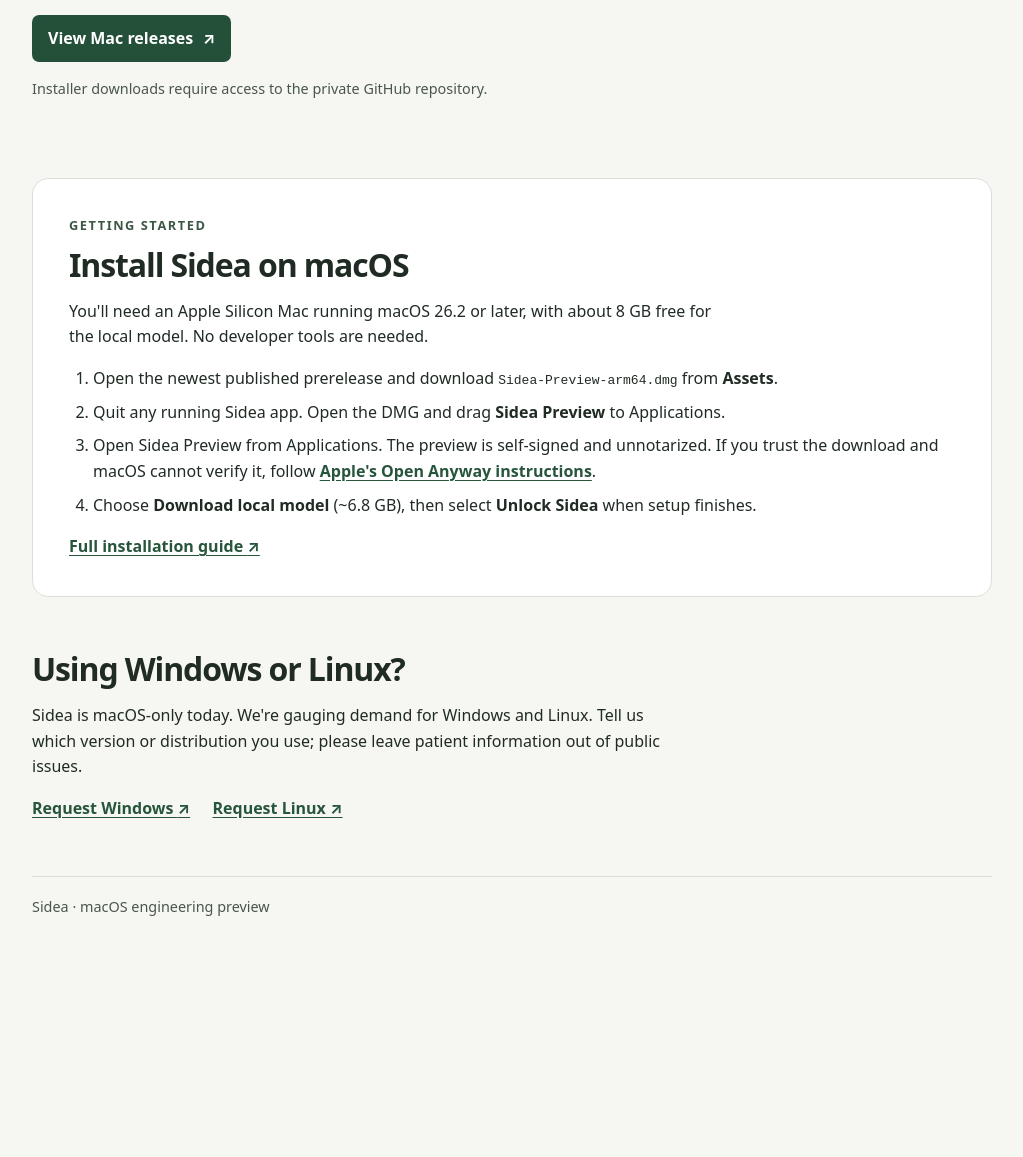
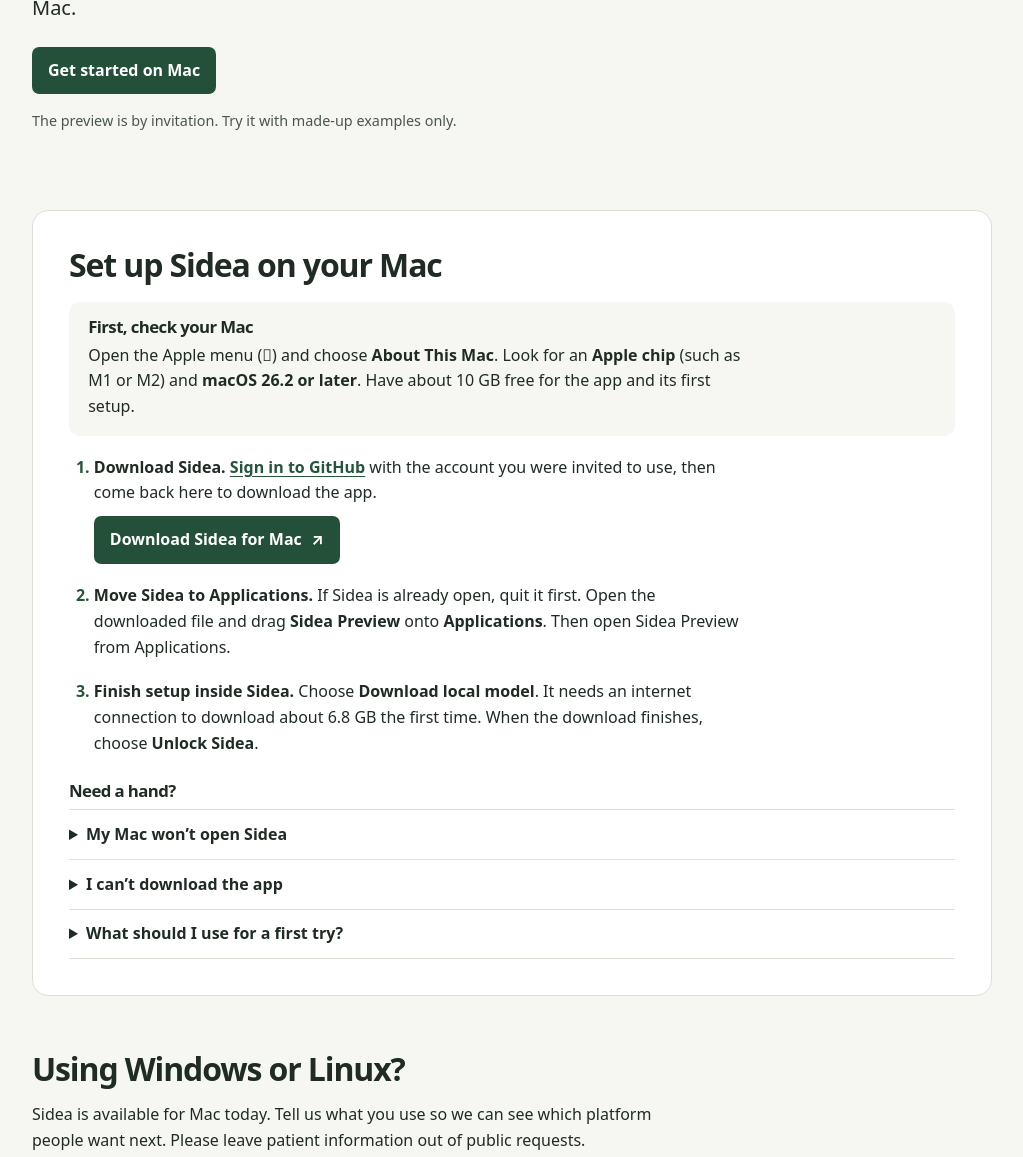
Before and after one commit to agonza1/sidea-preview, a plain HTML site: page index.html in a window 1280 px wide. Shown: the part 529-1686 px from the top of the page, without its empty margins (128-1151 px from the left). Before the commit the page ends 1466 px from the top, so only its background shows below. Drawn offline with Linux system fonts and the light colour scheme.

Commit message:
Make the Sidea preview site easier for clinicians (#1)
Co-authored-by: agonza1 <16296681+agonza1@users.noreply.github.com>

```diff
--- a/index.html
+++ b/index.html
@@ -3,8 +3,8 @@
 <head>
   <meta charset="utf-8">
   <meta name="viewport" content="width=device-width, initial-scale=1">
-  <meta name="description" content="Sidea is a local patient memory for Mac. Explore the engineering preview with synthetic data.">
-  <title>Sidea — Local patient memory for Mac</title>
+  <meta name="description" content="Sidea helps healthcare professionals keep notes organized and prepare for appointments. Try the Mac preview with made-up examples.">
+  <title>Sidea | Patient notes and visit prep for Mac</title>
   <link rel="stylesheet" href="styles.css">
 </head>
 <body>
@@ -16,40 +16,59 @@
         </svg>
         Sidea
       </div>
-      <span class="badge">Engineering preview</span>
+      <span class="badge">Mac preview</span>
     </header>
 
     <section class="hero" aria-labelledby="intro">
-      <p class="eyebrow">A local workspace for Mac</p>
+      <p class="eyebrow">For healthcare professionals</p>
       <h1 id="intro">Your patient notes,<br class="wide"> close at hand.</h1>
-      <p class="lede">Capture notes, find a patient and prepare for your next meeting in one chat. Sidea runs locally on your Mac. This preview is for synthetic data only.</p>
-      <a class="button" href="https://github.com/agonza1/Sidea-pro/releases">View Mac releases <span aria-hidden="true">↗</span></a>
-      <p class="fine-print">Installer downloads require access to the private GitHub repository.</p>
+      <p class="lede">Keep track of what happened at the last visit and what to follow up on next. Sidea helps you save notes, find details and prepare for appointments, all from one chat on your Mac.</p>
+      <a class="button" href="#install">Get started on Mac</a>
+      <p class="fine-print">The preview is by invitation. Try it with made-up examples only.</p>
     </section>
 
     <section class="panel" aria-labelledby="install">
-      <p class="eyebrow">Getting started</p>
-      <h2 id="install">Install Sidea on macOS</h2>
-      <p>You'll need an Apple Silicon Mac running macOS 26.2 or later, with about 8 GB free for the local model. No developer tools are needed.</p>
-      <ol>
-        <li>Open the newest published prerelease and download <code>Sidea-Preview-arm64.dmg</code> from <strong>Assets</strong>.</li>
-        <li>Quit any running Sidea app. Open the DMG and drag <strong>Sidea Preview</strong> to Applications.</li>
-        <li>Open Sidea Preview from Applications. The preview is self-signed and unnotarized. If you trust the download and macOS cannot verify it, follow <a href="https://support.apple.com/en-ie/102445">Apple's Open Anyway instructions</a>.</li>
-        <li>Choose <strong>Download local model</strong> (~6.8 GB), then select <strong>Unlock Sidea</strong> when setup finishes.</li>
+      <h2 id="install">Set up Sidea on your Mac</h2>
+      <div class="requirements">
+        <h3>First, check your Mac</h3>
+        <p>Open the Apple menu () and choose <strong>About This Mac</strong>. Look for an <strong>Apple chip</strong> (such as M1 or M2) and <strong>macOS 26.2 or later</strong>. Have about 10 GB free for the app and its first setup.</p>
+      </div>
+      <ol class="steps">
+        <li>
+          <strong>Download Sidea.</strong> <a href="https://github.com/login">Sign in to GitHub</a> with the account you were invited to use, then come back here to download the app.
+          <div class="download"><a class="button" href="https://github.com/agonza1/Sidea-pro/releases/download/v0.1.0-alpha.2-preview.5/Sidea-Preview-arm64.dmg">Download Sidea for Mac <span aria-hidden="true">↗</span></a></div>
+        </li>
+        <li><strong>Move Sidea to Applications.</strong> If Sidea is already open, quit it first. Open the downloaded file and drag <strong>Sidea Preview</strong> onto <strong>Applications</strong>. Then open Sidea Preview from Applications.</li>
+        <li><strong>Finish setup inside Sidea.</strong> Choose <strong>Download local model</strong>. It needs an internet connection to download about 6.8 GB the first time. When the download finishes, choose <strong>Unlock Sidea</strong>.</li>
       </ol>
-      <a href="https://github.com/agonza1/Sidea-pro#installation">Full installation guide <span aria-hidden="true">↗</span></a>
+      <div class="help">
+        <h3>Need a hand?</h3>
+        <details>
+          <summary>My Mac won’t open Sidea</summary>
+          <p>Apple hasn’t verified this preview. If your Mac says it can’t verify Sidea and you trust the download, choose <strong>Done</strong>. Open <strong>System Settings → Privacy &amp; Security</strong>, then select <strong>Open Anyway</strong> and confirm. If your work Mac blocks this option, ask your IT team. If the warning says Sidea is damaged or contains malware, stop and contact whoever invited you.</p>
+          <p><a href="https://support.apple.com/en-ie/102445">Apple’s guide with screenshots <span aria-hidden="true">↗</span></a></p>
+        </details>
+        <details>
+          <summary>I can’t download the app</summary>
+          <p>Make sure you’re signed in to GitHub with the account that received the invitation. If you have access, you can also open the <a href="https://github.com/agonza1/Sidea-pro/releases/tag/v0.1.0-alpha.2-preview.5">download page on GitHub</a> and select <strong>Sidea-Preview-arm64.dmg</strong> under <strong>Assets</strong>. If you still can’t open it, check with the person who invited you.</p>
+        </details>
+        <details>
+          <summary>What should I use for a first try?</summary>
+          <p>Make up a patient and a short note, such as a reminder to check how a new routine is going. Then ask Sidea to help you prepare for that patient’s next visit. Please keep real patient information out of the preview.</p>
+        </details>
+      </div>
     </section>
 
     <section class="platforms" aria-labelledby="platforms">
       <h2 id="platforms">Using Windows or Linux?</h2>
-      <p>Sidea is macOS-only today. We're gauging demand for Windows and Linux. Tell us which version or distribution you use; please leave patient information out of public issues.</p>
+      <p>Sidea is available for Mac today. Tell us what you use so we can see which platform people want next. Please leave patient information out of public requests.</p>
       <div class="links">
         <a href="https://github.com/agonza1/sidea-preview/issues/new?title=Windows%20support">Request Windows <span aria-hidden="true">↗</span></a>
         <a href="https://github.com/agonza1/sidea-preview/issues/new?title=Linux%20support">Request Linux <span aria-hidden="true">↗</span></a>
       </div>
     </section>
 
-    <footer>Sidea · macOS engineering preview</footer>
+    <footer>Sidea · Mac preview</footer>
   </main>
 </body>
 </html>
--- a/styles.css
+++ b/styles.css
@@ -46,7 +46,7 @@ header {
   letter-spacing: .12em;
 }
 
-h1, h2 { margin: 0; line-height: 1.12; letter-spacing: -.035em; }
+h1, h2, h3 { margin: 0; line-height: 1.12; letter-spacing: -.035em; }
 h1 { font-family: Georgia, serif; font-size: clamp(2.7rem, 8vw, 5.6rem); font-weight: 500; }
 h2 { font-size: clamp(1.45rem, 4vw, 2rem); }
 .lede { max-width: 34rem; font-size: clamp(1.05rem, 2.3vw, 1.25rem); margin: 1.4rem 0; }
@@ -73,10 +73,28 @@ a:focus-visible { outline: 3px solid #507b5c; outline-offset: 4px; }
   padding: clamp(1.1rem, 4.5vw, 2.25rem);
 }
 
-.panel p, .platforms p { max-width: 41rem; }
-ol { padding-inline-start: 1.5rem; }
-li + li { margin-top: .5rem; }
-code { overflow-wrap: anywhere; }
+h3 { font-size: 1.05rem; }
+.panel p, .platforms p, .steps { max-width: 42rem; }
+
+.requirements {
+  background: #f6f7f2;
+  border-radius: .65rem;
+  margin: 1.2rem 0;
+  padding: 1rem 1.2rem;
+}
+.requirements p { margin: .35rem 0 0; }
+.steps { padding-inline-start: 1.55rem; }
+.steps li + li { margin-top: 1.2rem; }
+.steps li::marker { color: #27553c; font-weight: 700; }
+.download { margin-top: .65rem; }
+
+.help { margin-top: 1.6rem; }
+.help h3 { margin-bottom: .55rem; }
+details { border-top: 1px solid #d9e1d6; }
+details:last-child { border-bottom: 1px solid #d9e1d6; }
+summary { cursor: pointer; padding: .72rem 0; font-weight: 650; }
+summary:focus-visible { outline: 3px solid #507b5c; outline-offset: 2px; }
+details p { margin: 0 0 .8rem; overflow-wrap: anywhere; }
 .platforms { padding: clamp(2rem, 5vw, 3.4rem) 0; }
 .links { flex-wrap: wrap; gap: .5rem 1.4rem; }
 footer { border-top: 1px solid #d9e1d6; padding: 1.15rem 0; }
```
Also changed, not shown: 1 other file.
